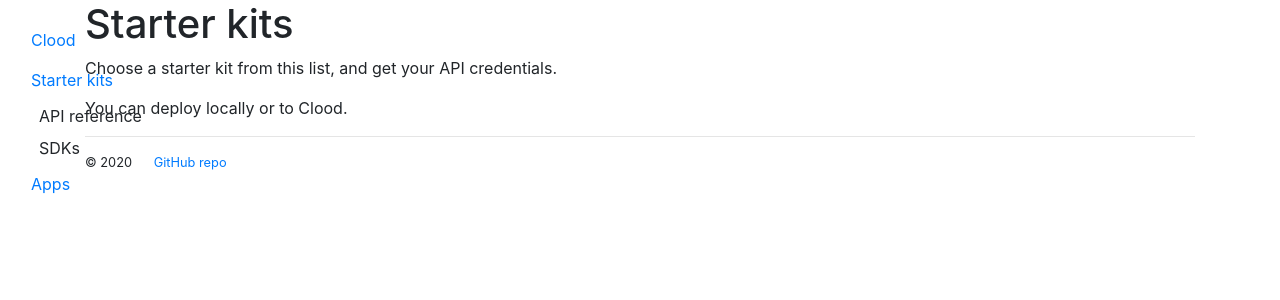
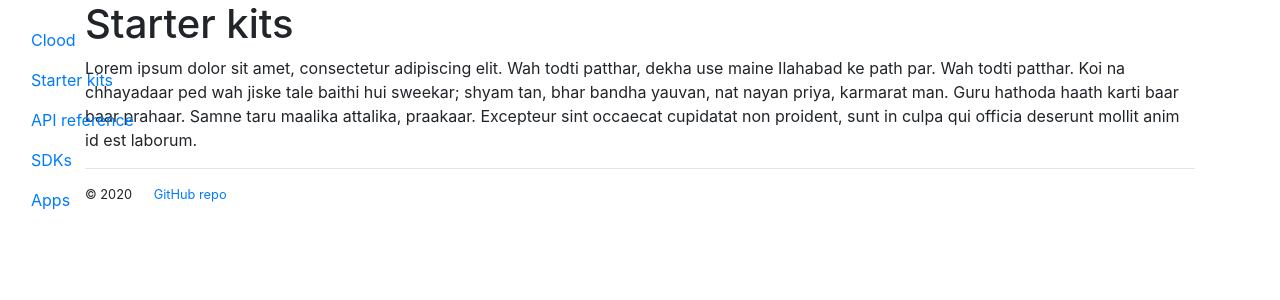
Before and after one commit to AninditaBasu/docs-as-code, a Jekyll site: the page built from topics/page1.html, in a window 1280 px wide. Shown: the top 300 px of the page. Built offline with Jekyll 4.4.1, drawn with Linux system fonts in a browser that asks for light colours.

Commit message:
text updates

```diff
--- a/_layouts/default.html
+++ b/_layouts/default.html
@@ -34,8 +34,8 @@
       <ul class="nav nav-pills flex-column">
         <li class="nav-item"><a class="nav-link active" href="{{ "index.html" | absolute_url }}">Clood</a></li>
         <li class="nav-item"><a class="nav-link" href="{{ "/topics/page1.html" | absolute_url }}">Starter kits</a></li>
-		<li class="nav-item"><a class="dropdown-item" href="{{ "/topics/page2.html" | absolute_url }}">API reference</a></li>
-		<li class="nav-item"><a class="dropdown-item" href="{{ "/topics/page3.html" | absolute_url }}">SDKs</a></li>
+		<li class="nav-item"><a class="nav-link" href="{{ "/topics/page2.html" | absolute_url }}">API reference</a></li>
+		<li class="nav-item"><a class="nav-link" href="{{ "/topics/page3.html" | absolute_url }}">SDKs</a></li>
 		<li class="nav-item"><a class="nav-link" href="{{ "/topics/page4.html" | absolute_url }}">Apps</a></li>
       </ul>
     </nav>
--- a/topics/page1.html
+++ b/topics/page1.html
@@ -3,6 +3,5 @@ layout: default
 title: Starter kits
 ---
 <h1>{{ page.title }}</h1>
-<p>Choose a starter kit from this list, and get your API credentials.</p>
-<p>You can deploy locally or to Clood.</p>
-<p>{{ site.data.en.ok }}</p>
+<p>Lorem ipsum dolor sit amet, consectetur adipiscing elit. Wah todti patthar, dekha use maine Ilahabad ke path par. Wah todti patthar. Koi na chhayadaar ped wah jiske tale baithi hui sweekar; shyam tan, bhar bandha yauvan, nat nayan priya, karmarat man. Guru hathoda haath karti baar baar prahaar. Samne taru maalika attalika, praakaar. Excepteur sint occaecat cupidatat non proident, sunt in culpa qui officia deserunt mollit anim id est laborum.</p>
+<p>{{ site.data.en.menu.ok }}</p>
--- a/topics/page2.html
+++ b/topics/page2.html
@@ -4,4 +4,4 @@ title: API reference
 ---
 <h1>{{ page.title }}</h1>
 <p>Lorem ipsum dolor sit amet, consectetur adipiscing elit. Teri mitti mein mill jawaan Gul banke main khill jawaan Itni si hai dil ki aarzoo. Teri nadiyon mein beh jawaan, teri kheton mein lehrawaan, itni si hai dil ki aarzoo. Nulla diam tortor, ornare vitae molestie eget, auctor vel ante. Sed velit urna, porttitor at erat vel, pulvinar lacinia orci. Cras facilisis elit ornare, dictum lacus eget, varius dui.</p>
-<p>{{ site.data.en.cancel }}</p>
+<p>{{ site.data.en.menu.cancel }}</p>
```
